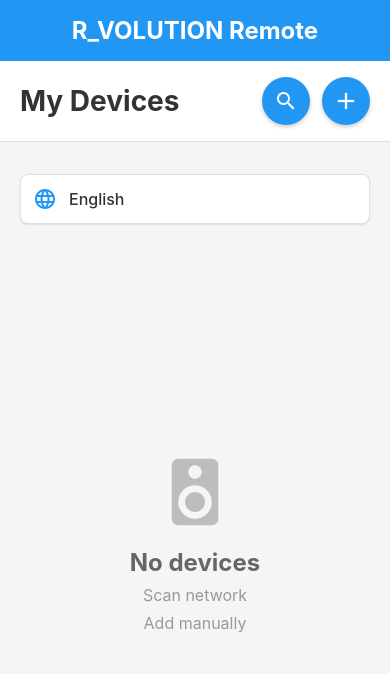
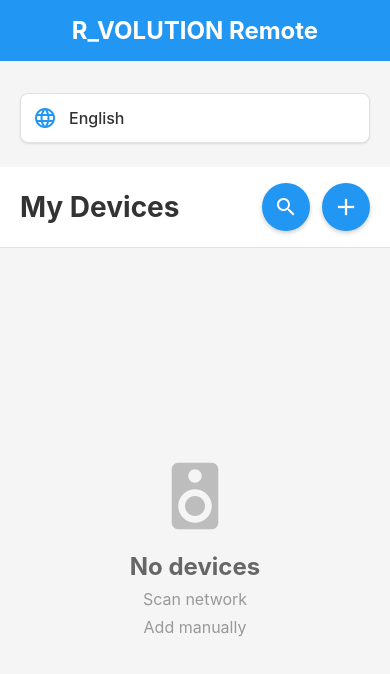
Before and after one commit to jacquesbens/Rvolution-Remote-Control, a React Native app: screen /Devices in a window 390 px wide. Shown: the top 674 px of the page. Built offline with nearby package versions, Linux system fonts and the light colour scheme.

Commit message:
Move language selector

```diff
--- a/screens/DevicesScreen.tsx
+++ b/screens/DevicesScreen.tsx
@@ -249,6 +249,10 @@
         <Text style={styles.appTitle}>{t.appTitle}</Text>
       </View>
 
+      <View style={styles.languageSelectorContainer}>
+        <LanguageSelector />
+      </View>
+
       <View style={styles.header}>
         <Text style={styles.title}>{t.myDevices}</Text>
         <View style={styles.headerButtons}>
@@ -266,10 +270,6 @@
             <MaterialIcons name="add" size={28} color="#fff" />
           </TouchableOpacity>
         </View>
-      </View>
-
-      <View style={styles.languageSelectorContainer}>
-        <LanguageSelector />
       </View>
 
       {devices.length === 0 ? (
@@ -449,6 +449,12 @@
     fontWeight: 'bold',
     color: '#fff',
   },
+  languageSelectorContainer: {
+    paddingHorizontal: 20,
+    paddingTop: 16,
+    paddingBottom: 8,
+    backgroundColor: '#f5f5f5',
+  },
   header: {
     flexDirection: 'row',
     justifyContent: 'space-between',
@@ -467,11 +473,6 @@
   headerButtons: {
     flexDirection: 'row',
     gap: 12,
-  },
-  languageSelectorContainer: {
-    paddingHorizontal: 20,
-    paddingTop: 16,
-    backgroundColor: '#f5f5f5',
   },
   scanButton: {
     backgroundColor: '#2196F3',
```
